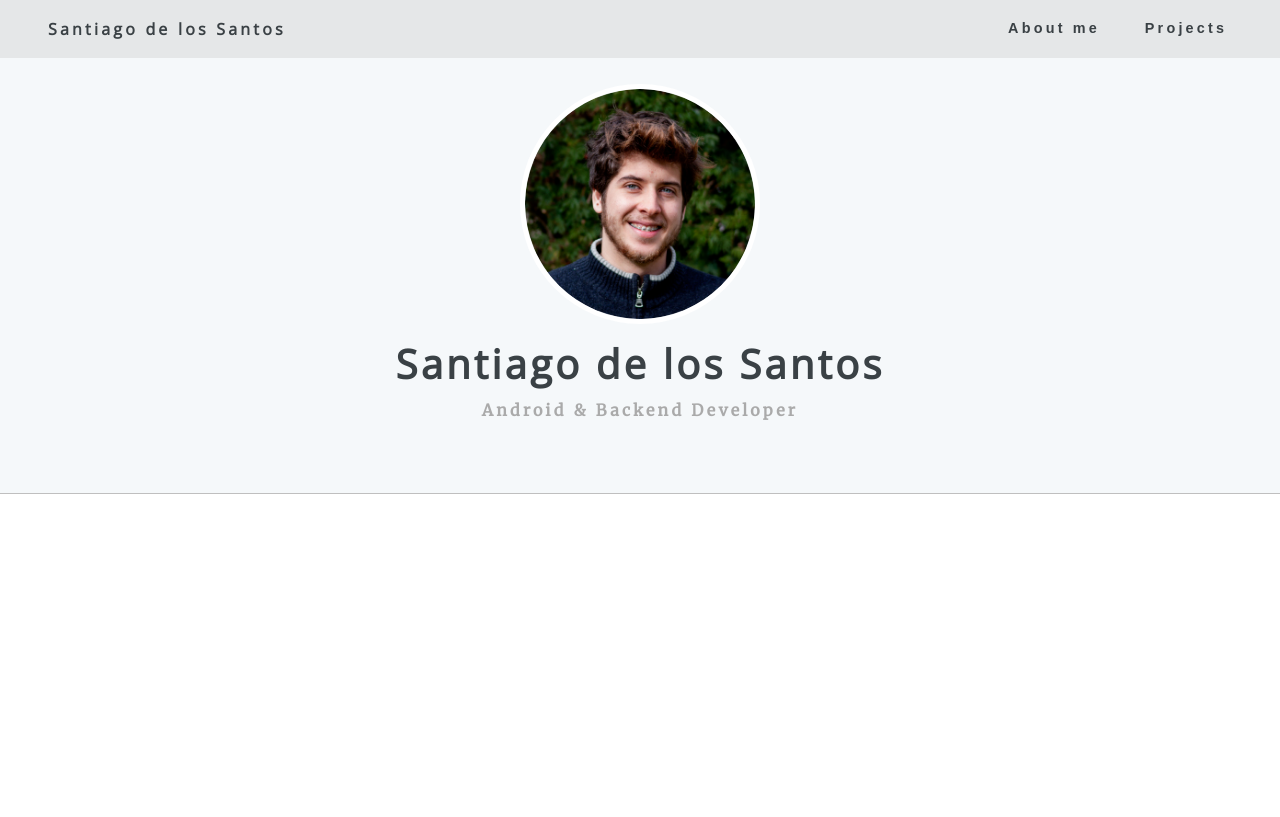
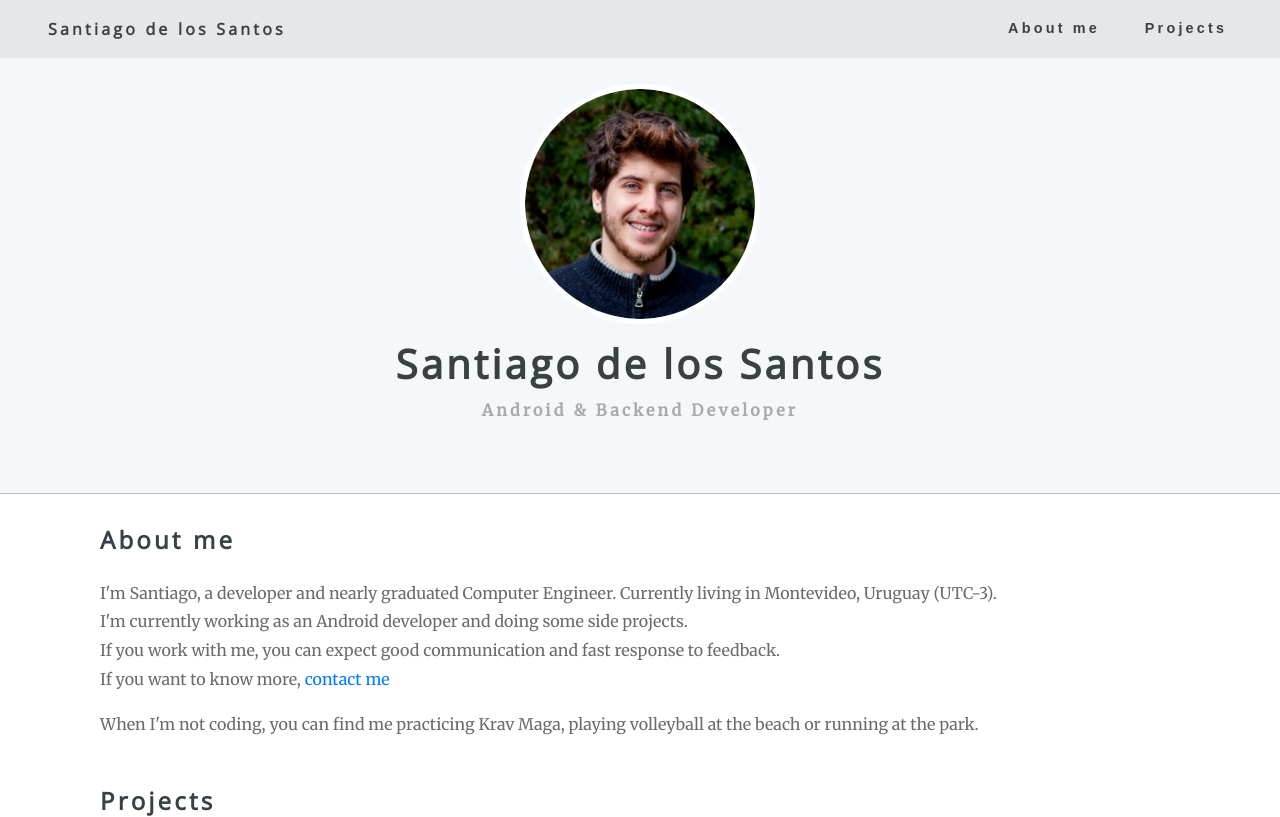
Before and after one commit to deloss/portfolio, a plain HTML site: page index.html in a window 1280 px wide. Drawn offline with nearby package versions, Linux system fonts and the light colour scheme.

Commit message:
Introduction done

```diff
--- a/index.html
+++ b/index.html
@@ -24,7 +24,7 @@
 	  <div class="collapse navbar-collapse" id="collapsibleNavbar">
 	    <ul class="navbar-nav ml-auto" id="right-links">
 	      <li class="nav-item">
-		        <a class="nav-link" href="#aboutMe">About me</a>
+		        <a class="nav-link" href="#about-me">About me</a>
 		      </li>
 		      <li class="nav-item">
 		        <a class="nav-link" href="#projects">Projects</a>
@@ -38,6 +38,16 @@
 			<h1>Santiago de los Santos</h1>
 			<p>Android & Backend Developer</p>
 		</header>
+		<div class="container">
+			<div class="container" id="about-me">
+				<h1>About me</h1>
+				<p>I'm Santiago, a developer and nearly graduated Computer Engineer. Currently living in Montevideo, Uruguay (UTC-3).<br>I'm currently working as an Android developer and doing some side projects.<br>If you work with me, you can expect good communication and fast response to feedback.<br>If you want to know more, <a href="">contact me</a></p>
+				<p>When I'm not coding, you can find me practicing Krav Maga, playing volleyball at the beach or running at the park.</p>
+			</div>
+			<div class="container" id="projects">
+				<h1>Projects</h1>
+			</div>
+		</div>
 	</div>
 </body>
 </html>
--- a/styles/style.css
+++ b/styles/style.css
@@ -21,10 +21,21 @@ section::before {
   visibility: hidden;
 }
 
-
 #content {
 
   text-align: center;
+}
+
+h1 {
+  font-family: open sans,sans-serif;
+  font-weight: bold;
+  color: #3a4145;
+}
+
+p {
+  font-family: merriweather,serif;
+  font-weight: bold;
+  color: #aaa;
 }
 
 /* HEADER */
@@ -128,3 +139,43 @@ nav div #right-links li a:hover{
 
 }
 /* */
+
+/* About me */
+
+  #about-me {
+    padding-top:2em;
+    text-align: left;
+  }
+
+  #about-me h1 {
+    font-size:1.5em;
+    margin-bottom: 1em;
+  }
+
+  #about-me p {
+    color: #6b6b6b;
+    font-weight: normal;
+    letter-spacing: 0;
+  }
+
+/* */
+
+/* Projects */
+
+  #projects {
+    padding-top:2em;
+    text-align: left;
+  }
+
+  #projects h1 {
+    font-size:1.5em;
+    margin-bottom: 1em;
+  }
+
+  #projects p {
+    color: #6b6b6b;
+    font-weight: normal;
+    letter-spacing: 0;
+  }
+
+/* */
```
